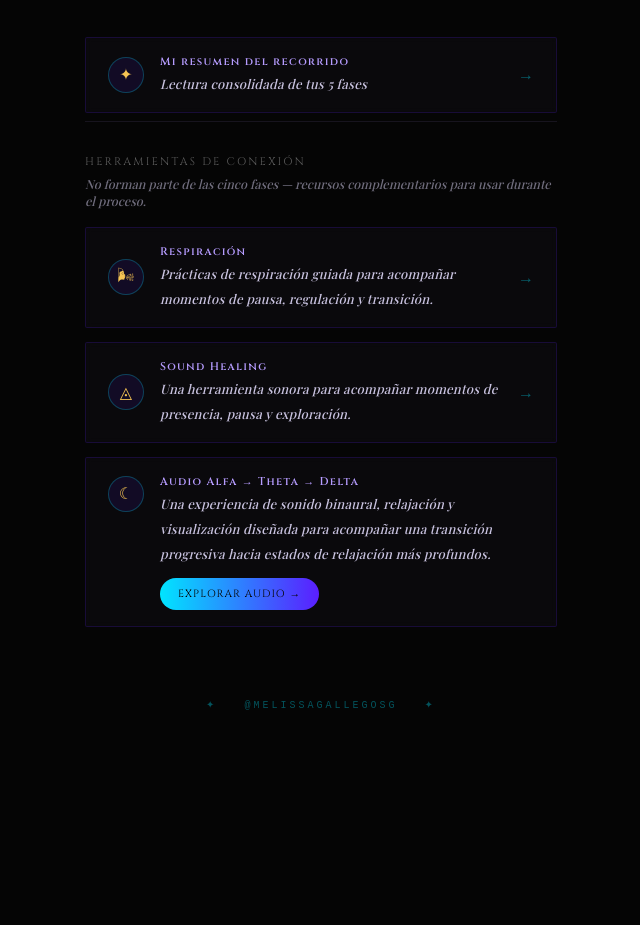
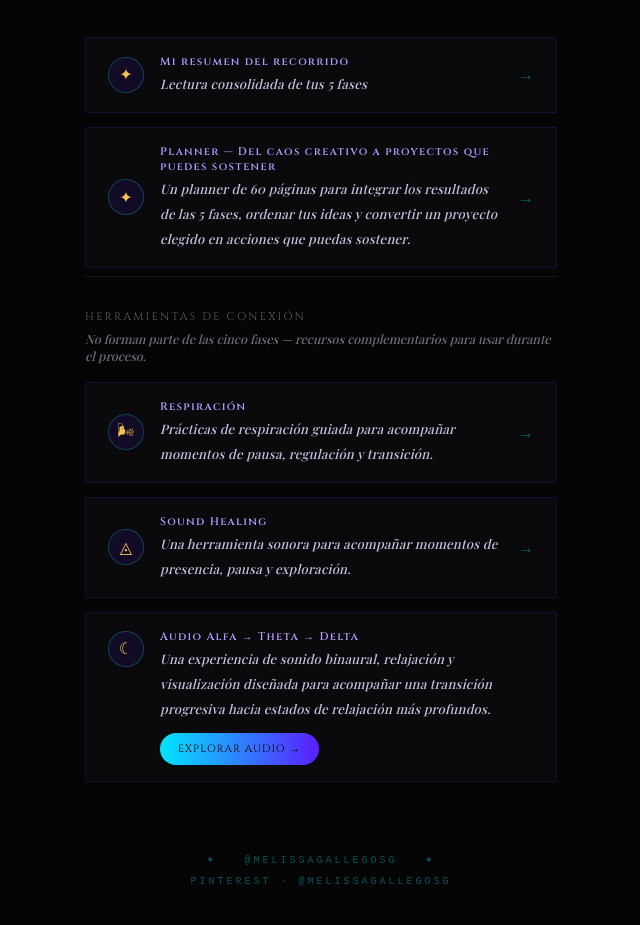
Before and after one commit to melissagallegosg/melissagallegosg-multilink, a plain HTML site: page index.html in a window 1280 px wide. Shown: the part 2182-3107 px from the top of the page, without its empty margins (319-959 px from the left). Before the commit the page ends 2973 px from the top, so only its background shows below. Drawn offline with nearby package versions, Linux system fonts and the light colour scheme; a web font is replaced by a local one.

Commit message:
Add files via upload

```diff
--- a/index.html
+++ b/index.html
@@ -604,6 +604,15 @@ pintrk('track', 'pagevisit', {
       </div>
       <span class="link-arrow">→</span>
     </a>
+
+    <a class="link-card" href="https://melissagallegosg.gumroad.com/l/planner?_gl=1*1a1cl4g*_ga*NDI2MTE1MzU5LjE3ODYzOTM0MTM.*_ga_6LJN6D94N6*czE3ODYzOTM0MTIkbzEkZzEkdDE3ODYzOTM4MzYkajYwJGwwJGgw" target="_blank" rel="noopener noreferrer">
+      <div class="link-icon">✦</div>
+      <div class="link-text">
+        <span class="link-title">Planner — Del caos creativo a proyectos que puedes sostener</span>
+        <span class="link-desc">Un planner de 60 páginas para integrar los resultados de las 5 fases, ordenar tus ideas y convertir un proyecto elegido en acciones que puedas sostener.</span>
+      </div>
+      <span class="link-arrow">→</span>
+    </a>
   </div>
 
   <!-- === HERRAMIENTAS DE CONEXIÓN === -->
@@ -643,6 +652,9 @@ pintrk('track', 'pagevisit', {
 
   <div class="footer">
     <p class="footer-symbol">✦ &nbsp; @melissagallegosg &nbsp; ✦</p>
+    <p class="footer-symbol" style="margin-top: 10px;">
+      <a href="https://www.pinterest.com/melissagallegosg/" target="_blank" rel="noopener noreferrer" style="color: inherit; text-decoration: none;">Pinterest · @melissagallegosg</a>
+    </p>
   </div>
 
 </div>
```
